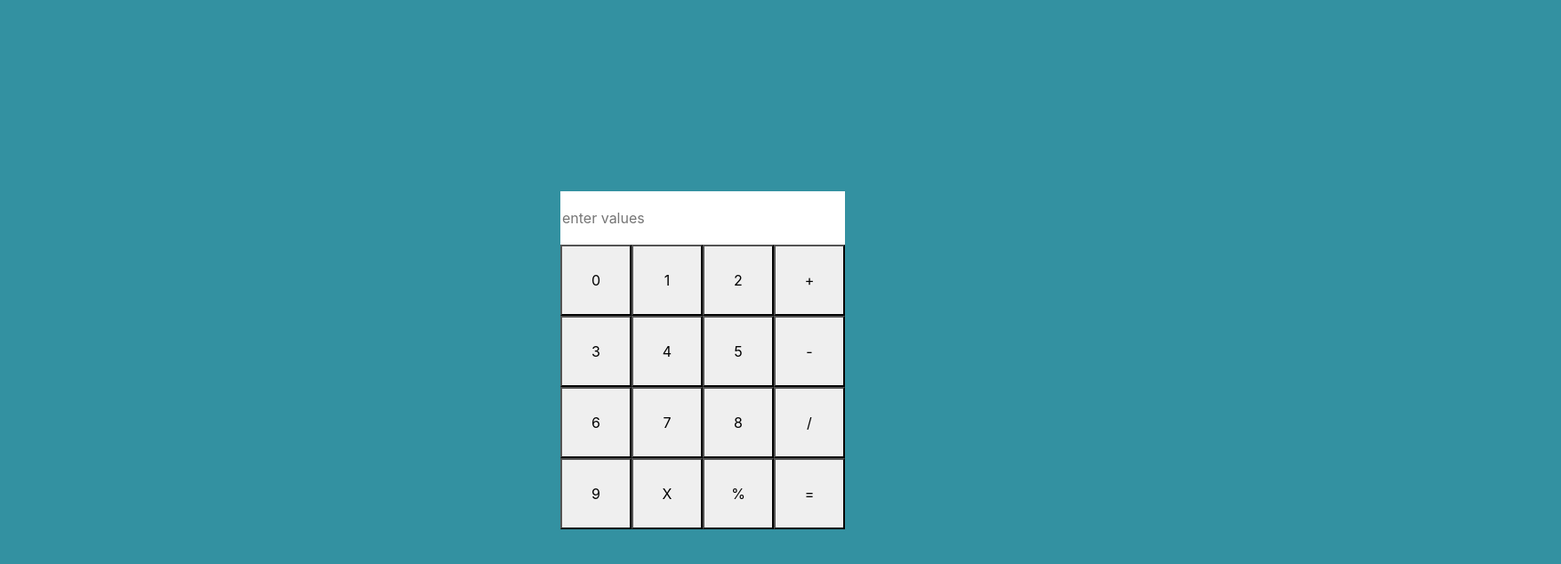
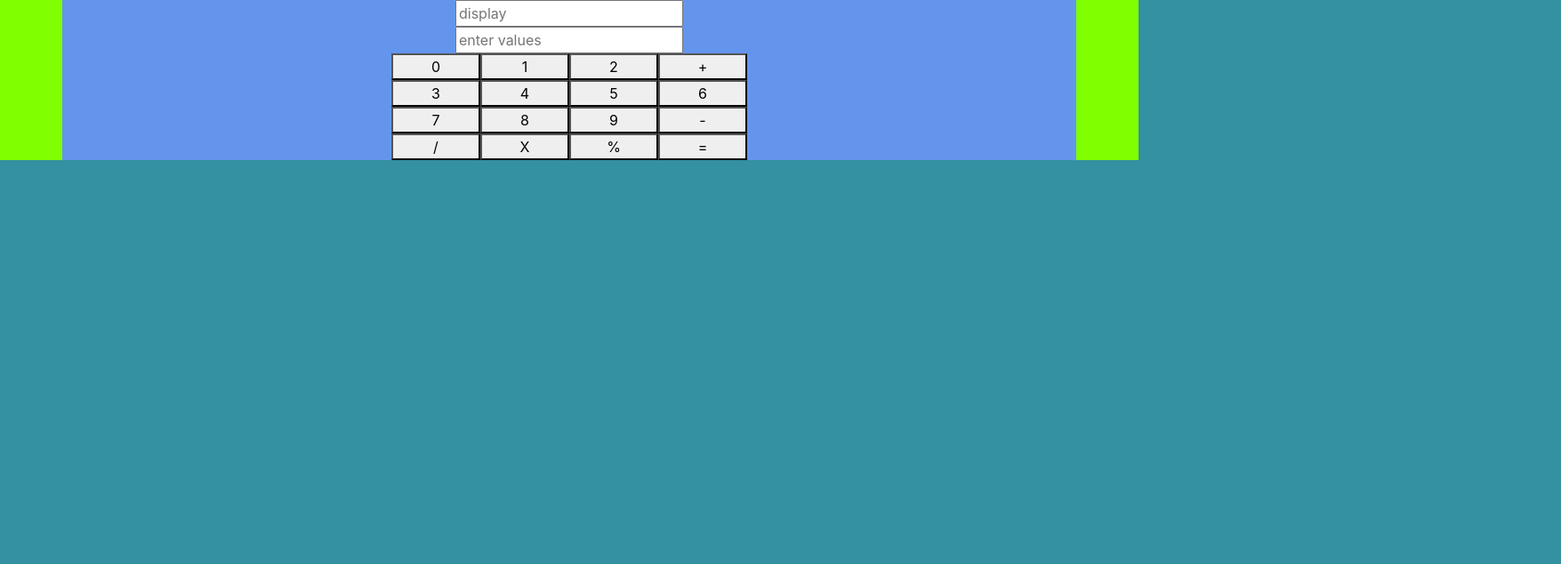
Before and after one commit to aakalsi/FullstackProgram, a plain HTML site: page HTMLCSS/Day6/index.html in a window 1280 px wide. Shown: the whole page at 89% size, 1755 px wide, since content can reach past the window. Drawn offline with nearby package versions, Linux system fonts and the light colour scheme.

Commit message:
JS/Day2 task

```diff
--- a/HTMLCSS/Day6/main.css
+++ b/HTMLCSS/Day6/main.css
@@ -9,30 +9,28 @@ body{
     font-size: 40px;
 }
 
+.wrapper{
+    background: chartreuse;
+}
+
 .container{
-    position: absolute;
-    top: 30%;
-    left: 50%;
-    margin: -25px 0 0 -25px;
+display: grid;
+grid-template-columns: repeat(4,100px);
+background: cornflowerblue;
+justify-content: center;
+align-content: center
+
 }
 
 
-button{
-    height: 80px;
-    width: 80px;
+.display {
+    grid-column: span 4;
+    /* width: auto; */
+    /* display: grid;
+    grid-template-rows: 1fr 1fr; */
+    justify-items: center;
 }
 
-input{
-    width: 320px;
-    height: 60px;
-    border: cornflowerblue;
+#inpCurrentValue{
+    size: 300;
 }
-
-#zero,#one,#two,#three,#four,#five,
-#six,#seven,#eight,#nine,#multiplication,
-#absolute{
-    float: left;
-    /* display: ;
-    width: 100%;
-    grid-template-columns: repeat(3, 1fr); */
-}
--- a/HTMLCSS/Day6/main1.js
+++ b/HTMLCSS/Day6/main1.js
@@ -1,117 +1,181 @@
+
+let wrapper=document.createElement('div');
+wrapper.className="wrapper";
+document.body.append(wrapper);
+
 let container=document.createElement('div');
 container.className="container";
-document.body.append(container);
+wrapper.append(container);
 
-let input=document.createElement('div');
-let inputCap=document.createElement('input');
-inputCap.id="inpCap";
-inputCap.placeholder='enter values';
-input.appendChild(inputCap);
+let display=document.createElement('div');
+display.className='display';
+container.append(display);
 
-let zero=document.createElement('div');
-zero.id="zero";
+//to store the previous input value
+let inp2=document.createElement('div');
+inp2.className='inp2';
+display.appendChild(inp2);
+let inpPreviousValue=document.createElement('input');
+inpPreviousValue.id="inpPreviousValue";
+inpPreviousValue.placeholder='display';
+inp2.appendChild(inpPreviousValue);
+
+//to store the current input value
+let inp=document.createElement('div');
+inp.className='inp';
+display.appendChild(inp);
+let inputCurrentValue=document.createElement('input');
+inputCurrentValue.id="inpCurrentValue";
+inputCurrentValue.placeholder='enter values';
+inp.appendChild(inputCurrentValue);
+
+
 let zeroBtn=document.createElement('button');
 zeroBtn.innerText='0';
-zero.appendChild(zeroBtn);
+zeroBtn.className='number';
+container.appendChild(zeroBtn);
 
-let one=document.createElement('div');
-one.id="one";
+
 let oneBtn=document.createElement('button');
 oneBtn.innerText='1';
-one.appendChild(oneBtn);
+oneBtn.className='number';
+container.appendChild(oneBtn);
 
 
-let two=document.createElement('div');
-two.id="two";
 let twoBtn=document.createElement('button');
 twoBtn.innerText='2';
-two.appendChild(twoBtn);
+twoBtn.className='number';
+container.appendChild(twoBtn);
 
-let plus=document.createElement('div');
-plus.id="plus";
 let plusBtn=document.createElement('button');
+plusBtn.className='operation';
 plusBtn.innerText='+';
-plus.appendChild(plusBtn);
-
-let three=document.createElement('div');
-three.id="three";
-let threeBtn=document.createElement('button');
-threeBtn.innerText='3';
-three.appendChild(threeBtn);
-
-let four=document.createElement('div');
-four.id="four";
-let fourBtn=document.createElement('button');
-fourBtn.innerText='4';
-four.appendChild(fourBtn);
-
-let five=document.createElement('div');
-five.id="five";
-let fiveBtn=document.createElement('button');
-fiveBtn.innerText='5';
-five.appendChild(fiveBtn);
-
-let six=document.createElement('div');
-six.id="six";
-let sixBtn=document.createElement('button');
-sixBtn.innerText='6';
-six.appendChild(sixBtn);
-
-let seven=document.createElement('div');
-seven.id="seven";
-let sevenBtn=document.createElement('button');
-sevenBtn.innerText='7';
-seven.appendChild(sevenBtn);
-
-let eight=document.createElement('div');
-eight.id="eight";
-let eightBtn=document.createElement('button');
-eightBtn.innerText='8';
-eight.appendChild(eightBtn);
-
-let nine=document.createElement('div');
-nine.id="nine";
-let nineBtn=document.createElement('button');
-nineBtn.innerText='9';
-nine.appendChild(nineBtn);
+container.appendChild(plusBtn);
 
 
-let minus=document.createElement('div');
-minus.id="minus";
-let minusBtn=document.createElement('button');
-minusBtn.innerText='-';
-minus.appendChild(minusBtn);
-
-let division=document.createElement('div');
-division.id="division";
-let divisionBtn=document.createElement('button');
-divisionBtn.innerText='/';
-division.appendChild(divisionBtn);
-
-let multiplication=document.createElement('div');
-multiplication.id="multiplication";
-let multiplicationBtn=document.createElement('button');
-multiplicationBtn.innerText='X';
-multiplication.appendChild(multiplicationBtn);
-
-let absolute=document.createElement('div');
-absolute.id="absolute";
-let absoluteBtn=document.createElement('button');
-absoluteBtn.innerText='%';
-absolute.appendChild(absoluteBtn);
-
-let equals=document.createElement('div');
-equals.id="equals";
-let equalsBtn=document.createElement('button');
-equalsBtn.innerText='=';
-equals.appendChild(equalsBtn);
-
-container.append(input,zero,one,two,plus,three,four,five,minus,six,seven,eight,division,nine,multiplication,absolute,equals);
+let threeBtn=document.createElement('button');
+threeBtn.className='number';
+threeBtn.innerText='3';
+container.appendChild(threeBtn);
 
 
-function addValueToInput(e){
-   let x= document.getElementById('inpCap').textContent='Hello';
-   console.log(x);
+let fourBtn=document.createElement('button');
+fourBtn.className='number';
+fourBtn.innerText='4';
+container.appendChild(fourBtn);
+
+
+let fiveBtn=document.createElement('button');
+fiveBtn.className='number';
+fiveBtn.innerText='5';
+container.appendChild(fiveBtn);
+
+
+let sixBtn=document.createElement('button');
+sixBtn.className='number';
+sixBtn.innerText='6';
+container.appendChild(sixBtn);
+
+
+let sevenBtn=document.createElement('button');
+sevenBtn.className='number';
+sevenBtn.innerText='7';
+container.appendChild(sevenBtn);
+
+
+let eightBtn=document.createElement('button');
+eightBtn.className='number';
+eightBtn.innerText='8';
+container.appendChild(eightBtn);
+
+let nineBtn=document.createElement('button');
+nineBtn.className='number';
+nineBtn.innerText='9';
+container.appendChild(nineBtn);
+
+
+
+let minusBtn=document.createElement('button');
+minusBtn.className='operation';
+minusBtn.innerText='-';
+container.appendChild(minusBtn);
+
+let divisionBtn=document.createElement('button');
+divisionBtn.className='operation';
+divisionBtn.innerText='/';
+container.appendChild(divisionBtn);
+
+
+let multiplicationBtn=document.createElement('button');
+multiplicationBtn.className='operation';
+multiplicationBtn.innerText='X';
+container.appendChild(multiplicationBtn);
+
+
+let absoluteBtn=document.createElement('button');
+absoluteBtn.className='operation';
+absoluteBtn.innerText='%';
+container.appendChild(absoluteBtn);
+
+
+let equalsBtn=document.createElement('button');
+equalsBtn.className='operation';
+equalsBtn.id='equals';
+equalsBtn.innerText='=';
+container.appendChild(equalsBtn);
+
+// container.append(zero,one,two,plus,three,four,five,minus,six,seven,eight,division,nine,multiplication,absolute,equals);
+
+let c=0;//to keep track of equals button press
+
+const numberButtons = document.querySelectorAll(".number")
+for (const button of numberButtons) {
+   button.addEventListener('click', function(event) {
+      let sendInp = document.getElementById('inpCurrentValue');
+      if (+c===0){
+         sendInp.value+=event.target.textContent;
+      } else {
+         document.getElementById('inpCurrentValue').value='';
+         document.getElementById('inpPreviousValue').value='';
+         c=0;
+         sendInp.value+=event.target.textContent;
+      }
+  })
 }
 
-document.querySelector('#one').addEventListener('click',addValueToInput);
+const operationButtons = document.querySelectorAll(".operation")
+for (const button of operationButtons) {
+   button.addEventListener('click', function(event) {
+      let preVal1,prevVal2,sum;
+      let getInp = document.getElementById('inpCurrentValue');
+      if (event.target.textContent!='=' && document.getElementById('inpPreviousValue').value===''){
+        preVal1= document.getElementById('inpPreviousValue');
+        preVal1.value=getInp.value+' '+event.target.textContent;
+        getInp.value='';
+      } else if (event.target.textContent!='=' && document.getElementById('inpPreviousValue').value!=''){
+         let preValInt=document.getElementById('inpPreviousValue').value.split(' ');
+         console.log(preValInt);
+         if (event.target.textContent==='+'){
+            if (+c===0){
+               document.getElementById('inpPreviousValue').value=parseFloat(preValInt[0]) + parseFloat(document.getElementById('inpCurrentValue').value)+' '+event.target.textContent;
+            } else {
+               document.getElementById('inpPreviousValue').value=parseFloat(document.getElementById('inpCurrentValue').value)+' '+event.target.textContent;
+            }
+         } else if (event.target.textContent==='-'){
+            document.getElementById('inpPreviousValue').value=parseFloat(preValInt[0]) - parseFloat(document.getElementById('inpCurrentValue').value)+' '+event.target.textContent;
+         }
+         getInp.value='';
+       }
+      if(event.target.textContent==='='&& +c===0) {
+        let preValInt=document.getElementById('inpPreviousValue').value.split(' ');
+        prevVal2 = document.getElementById('inpPreviousValue').value+=' '+getInp.value;
+        if (preValInt[1]==='+'){
+            document.getElementById('inpCurrentValue').value=parseFloat(preValInt[0])+ parseFloat(document.getElementById('inpCurrentValue').value);
+        } else if (preValInt[1]==='-'){
+         document.getElementById('inpCurrentValue').value=parseFloat(preValInt[0]) - parseFloat(document.getElementById('inpCurrentValue').value);
+        }
+        c=1;
+      }
+
+   })
+}
--- /dev/null
+++ b/JS/Day2- Callback/main.css
@@ -0,0 +1,40 @@
+*{
+    box-sizing: border-box;
+}
+
+body{
+    margin: 0;
+    padding: 0;
+}
+
+.wrapper{
+    height: 800px;
+    display: grid;
+    justify-content: center;
+    align-content: center;
+}
+
+.container{
+    position: relative;
+    padding: 10px 10px ;
+    border-radius: 1.2rem;
+    background: #cce1f5;
+    display: flex;
+    justify-content: center;
+    align-items: center;
+    font-size: 80px;
+    width: 500px;
+    height: 300px;
+}
+
+.blinking{
+    animation:blinkingText 1.2s infinite;
+    font-size: 40px;
+}
+@keyframes blinkingText{
+	0%{		color: rgb(199, 13, 13);	}
+	49%{	color: transparent;	}
+	50%{	color: transparent;	}
+	99%{	color:transparent;	}
+	100%{	color: #000;	}
+}
```
Also changed, not shown: JS/Day2- Callback/index.html (added, +21 -0 lines), JS/Day2- Callback/script.js (added, +42 -0 lines), HTMLCSS/Day7/script.js (line endings or trailing spaces), 2 other files.
